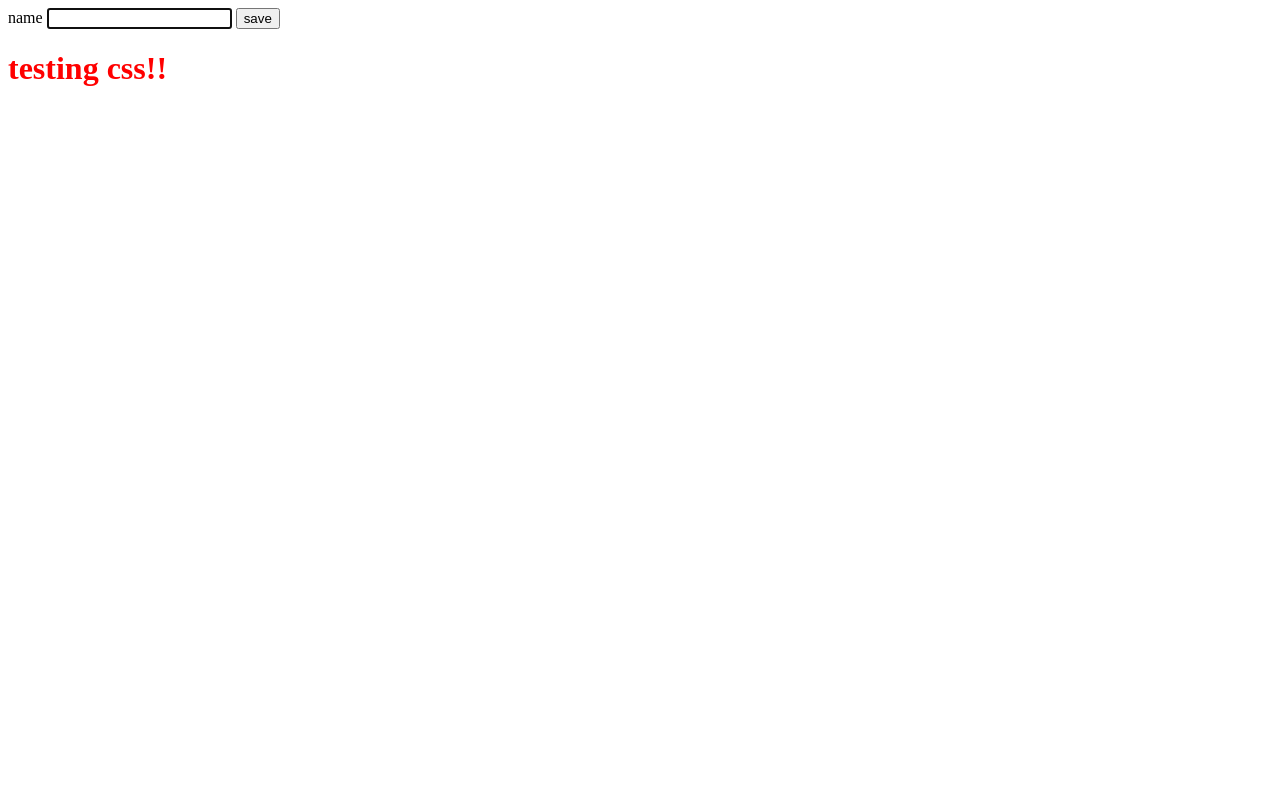
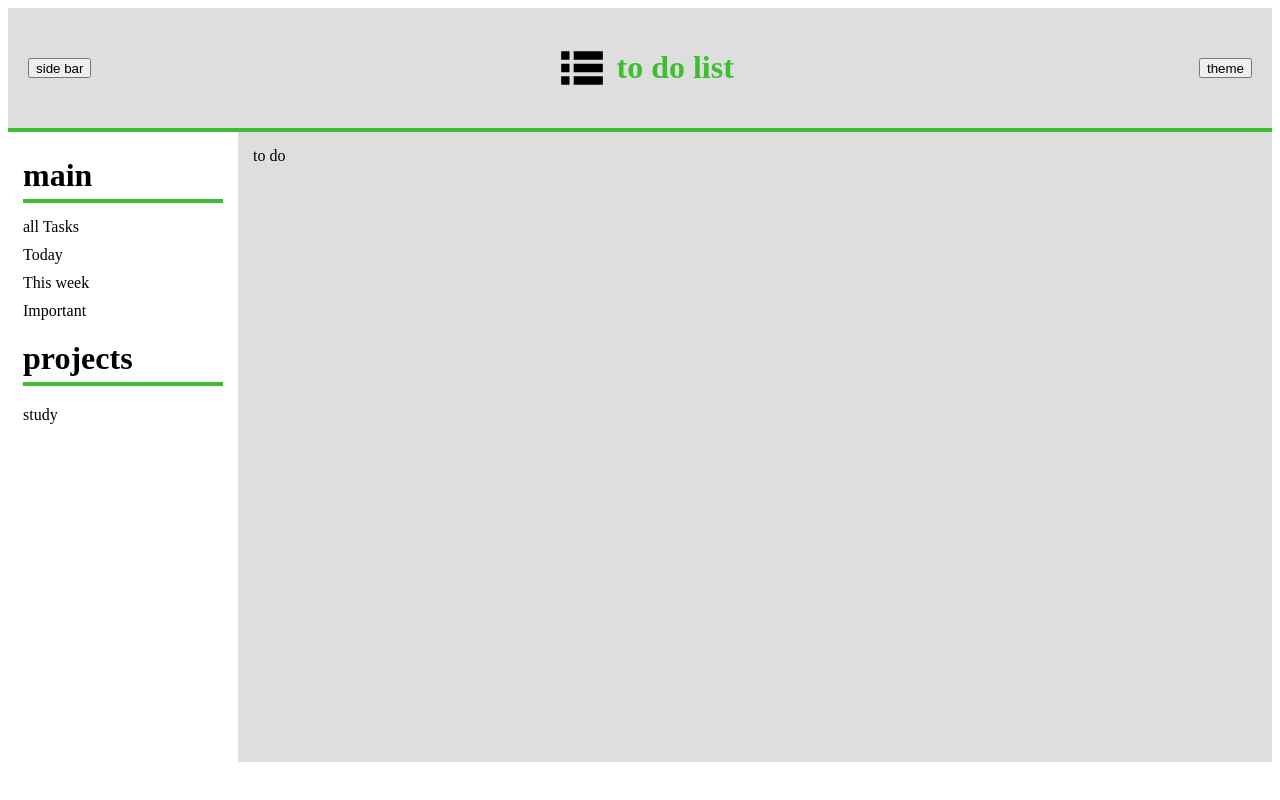
Before and after one commit to giorgidzebisashvili4/todo-list, a website built with webpack: page dist/index.html in a window 1280 px wide. Built offline with Linux system fonts and the light colour scheme.

Commit message:
basic layout is made by html and css time for DOM

```diff
--- /dev/null
+++ b/src/addProjects.js
@@ -0,0 +1,31 @@
+function createProjects() {
+  const ul = document.querySelector(".ulDiv>ul");
+  const input = document.querySelector("#test");
+  const button = document.querySelector(".testbtn");
+  document.querySelector("#test").focus();
+
+  button.addEventListener("click", () => {
+    const value1 = input.value;
+
+    if (value1 !== "") {
+      input.value = "";
+
+      const card = document.createElement("li");
+      const cardText = document.createElement("span");
+      const cardBtn = document.createElement("button");
+
+      cardText.textContent = value1;
+      cardBtn.textContent = "Delete";
+      cardBtn.addEventListener("click", () => {
+        ul.removeChild(card);
+      });
+
+      card.appendChild(cardText);
+      card.appendChild(cardBtn);
+      ul.appendChild(card);
+    }
+    input.focus();
+  });
+}
+
+export default createProjects;
--- a/src/index.js
+++ b/src/index.js
@@ -1,16 +1,11 @@
 import "./style.css";
 import newToDo from "./newToDo";
+import createProjects from "./addProjects";
 
 // import Icon from './icon.png';
-
-const containerSelect = document.querySelector(".container");
-
-const test = document.createElement("h1");
-
-test.textContent = "testing css!!";
-
-containerSelect.appendChild(test);
 
 const todo1 = newToDo("sada", "dasda", "adasd", "adsdasd");
 
 console.log(todo1.card);
+
+createProjects();
--- a/src/newToDo.js
+++ b/src/newToDo.js
@@ -7,31 +7,3 @@ function newToDo(title, description, dueDate, priority) {
 }
 
 export default newToDo;
-
-const ul = document.querySelector(".ulDiv>ul");
-const input = document.querySelector("#test");
-const button = document.querySelector(".testbtn");
-document.querySelector("#test").focus();
-
-button.addEventListener("click", () => {
-  const value1 = input.value;
-
-  if (value1 !== "") {
-    input.value = "";
-
-    const card = document.createElement("li");
-    const cardText = document.createElement("span");
-    const cardBtn = document.createElement("button");
-
-    cardText.textContent = value1;
-    cardBtn.textContent = "Delete";
-    cardBtn.addEventListener("click", () => {
-      ul.removeChild(card);
-    });
-
-    card.appendChild(cardText);
-    card.appendChild(cardBtn);
-    ul.appendChild(card);
-  }
-  input.focus();
-});
--- a/src/style.css
+++ b/src/style.css
@@ -5,11 +5,14 @@
     font-weight: 600;
     font-style: normal;
   } */
+/* background: url('./icon.png'); */
+:root {
+  --color-white: white;
+  --color-gray: rgb(222, 222, 222);
+  --color-green: rgb(62, 191, 50);
+  --color-black: rgb(27, 27, 27);
+}
 
-.container {
-  color: red;
-  /* background: url('./icon.png'); */
-}
 li {
   margin-bottom: 10px;
 }
@@ -19,3 +22,51 @@ li button {
   margin-left: 20px;
   color: #666;
 }
+
+.header {
+  background-color: var(--color-gray);
+  display: flex;
+  justify-content: space-between;
+  padding: 20px;
+  align-items: center;
+  border-bottom: 4px solid var(--color-green);
+}
+
+.header > button {
+  height: 20px;
+}
+.logo {
+  display: flex;
+  gap: 10px;
+  color: var(--color-green);
+}
+.logo > img {
+  width: 50px;
+}
+
+.body {
+  display: flex;
+}
+.sideBar,
+.todos {
+  height: 600px;
+  padding: 15px;
+}
+.sideBar {
+  width: 200px;
+  background-color: var(--color-white);
+}
+.todos {
+  flex: 1;
+  background-color: var(--color-gray);
+}
+.sideBar h1 {
+  border-bottom: 4px solid var(--color-green);
+  margin: 0;
+  padding: 5px 0 5px 0;
+  margin: 0px 0 10px 0;
+}
+
+.sideBar div {
+  padding: 5px 0 5px 0;
+}
```
Also changed, not shown: dist/bundle.js, dist/index.html, src/logo.svg (added).
